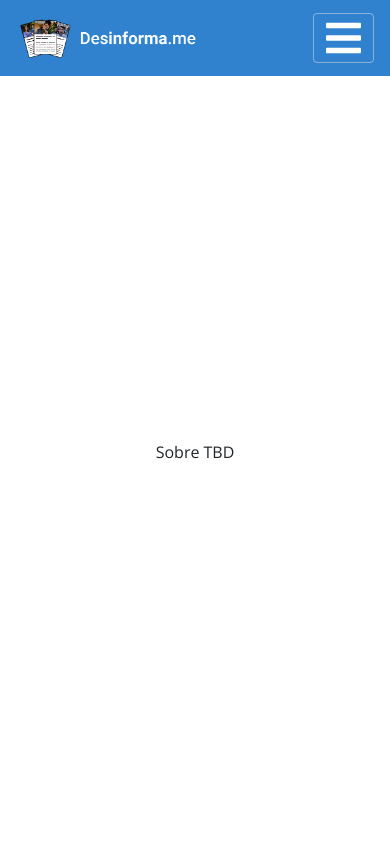
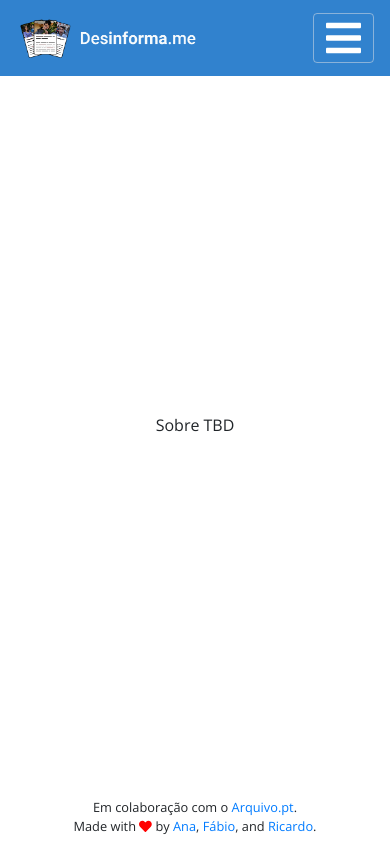
Before and after one commit to anasasilva/desinforma.me, a React (Create React App) app in the folder frontend/: page /sobre in a window 390 px wide. Built offline with nearby package versions, Linux system fonts and the light colour scheme.

Commit message:
Change footer to LinkedIn profiles

```diff
--- a/frontend/src/components/layout/Footer.js
+++ b/frontend/src/components/layout/Footer.js
@@ -3,12 +3,17 @@ import { FontAwesomeIcon } from '@fortawesome/react-fontawesome'
 import { faHeart } from '@fortawesome/free-solid-svg-icons'
 
 const Footer = () => {
+
+    let anaProfile = "https://www.linkedin.com/in/anasasilva/";
+    let fabioProfile = "https://www.linkedin.com/in/fabio-vilela-oliveira/";
+    let ricardoProfile = "https://www.linkedin.com/in/rmoura98/";
+
     return (
-        <nav className="navbar transparent navbar-light text-center d-none d-md-block">
+        <nav id="footer" className="navbar transparent navbar-light text-center">
             <small className="font-weight-light mx-auto mb-0">
-                Em colaboração com o <a href="https://arquivo.pt/" className="d-inline" target="_blank">Arquivo.pt</a>. <br className="d-md-none" /> Made with <FontAwesomeIcon icon={faHeart} color="red" /> by <a href="https://github.com/anasasilva" className="d-inline" target="_blanck">Ana</a>
-                , <a href="https://github.com/Erroler" className="d-inline" target="_blank">Fábio</a>
-                , and <a href="https://github.com/RMoura98" className="d-inline" target="_blank">Ricardo</a>.
+                Em colaboração com o <a href="https://arquivo.pt/" className="d-inline" target="_blank" rel="noreferrer">Arquivo.pt</a>. <br className="d-md-none" /> Made with <FontAwesomeIcon icon={faHeart} color="red" /> by <a href={anaProfile} className="d-inline" target="_blanck">Ana</a>
+                , <a href={fabioProfile} className="d-inline" target="_blank" rel="noreferrer">Fábio</a>
+                , and <a href={ricardoProfile} className="d-inline" target="_blank" rel="noreferrer">Ricardo</a>.
             </small>
         </nav>
     )
```
